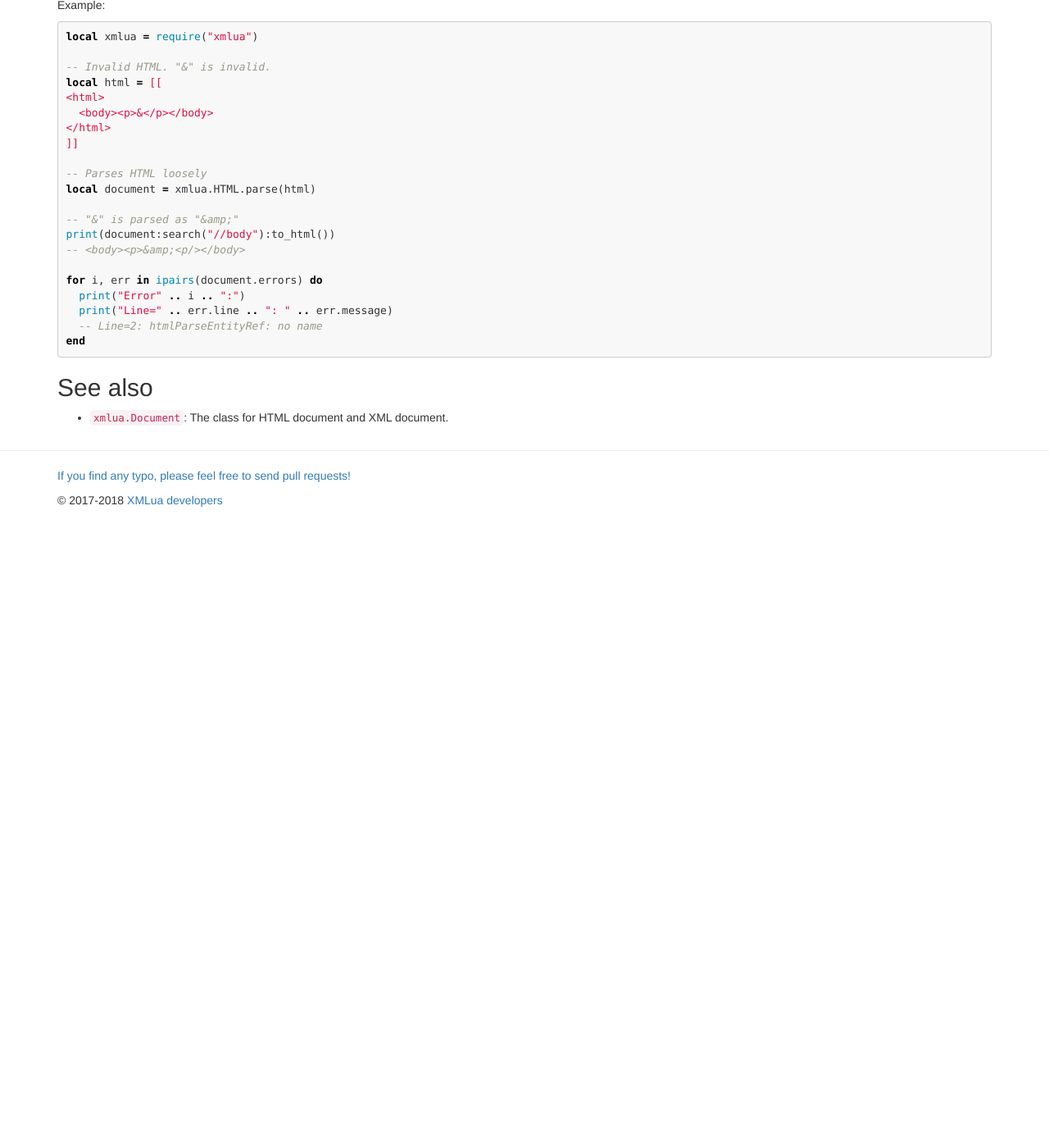
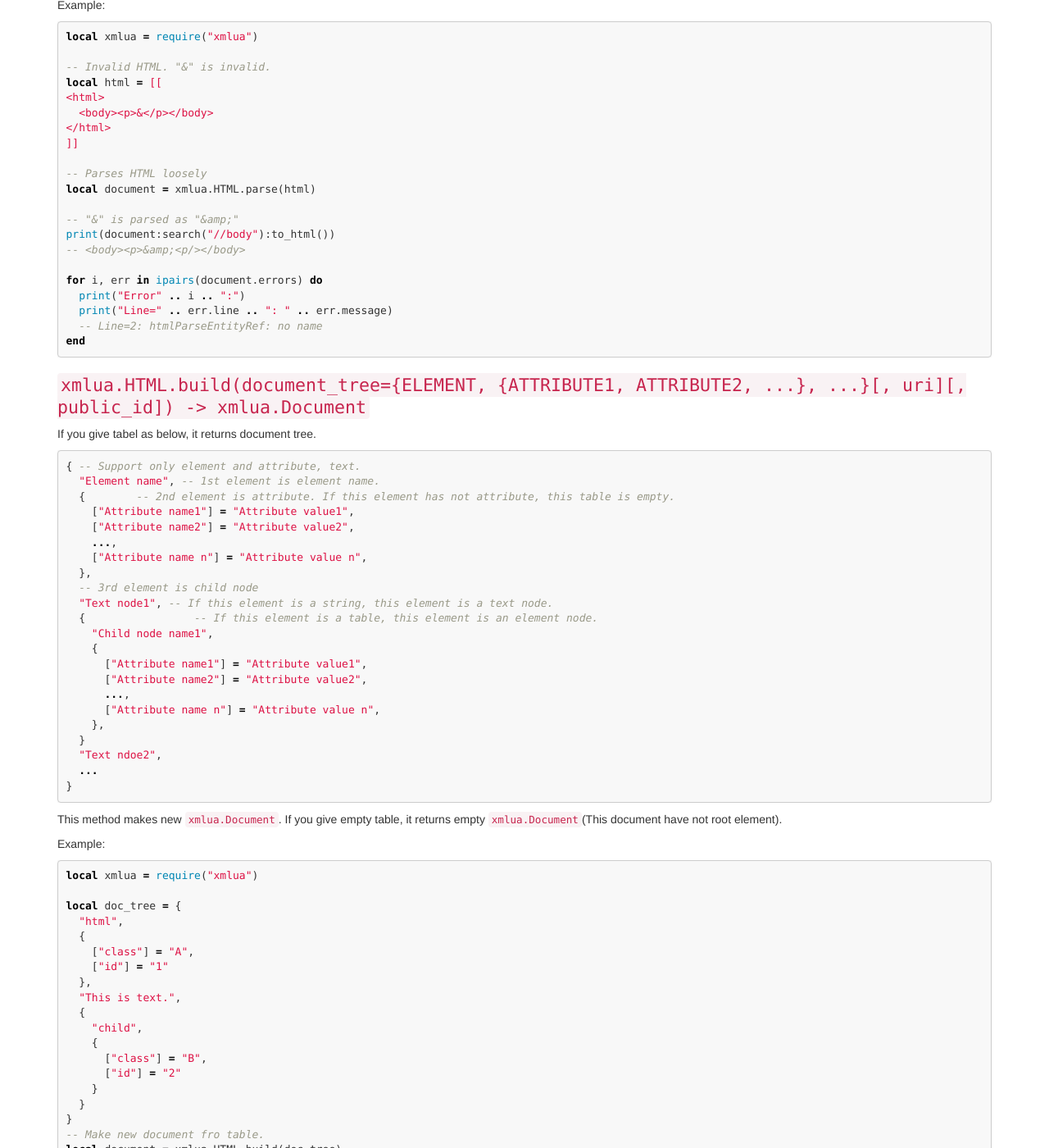
Before and after one commit to LuaDist-testing/xmlua, a Jekyll site: the page built from docs/reference/html.md, in a window 1280 px wide and 1400 px high, scrolled down 1801 px. Shown: the whole window at 82% size. Built offline with Jekyll 4.4.1, drawn with Linux system fonts in a browser that asks for light colours; before the commit the page ends 2431 px from its top, so only the background shows below that; some of the changed text lies outside the part shown.

````diff
--- a/docs/reference/html.md
+++ b/docs/reference/html.md
@@ -126,6 +126,102 @@ for i, err in ipairs(document.errors) do
 end
 ```
 
+### `xmlua.HTML.build(document_tree={ELEMENT, {ATTRIBUTE1, ATTRIBUTE2, ...}, ...}[, uri][, public_id]) -> xmlua.Document` {#build}
+
+If you give tabel as below, it returns document tree.
+
+```lua
+{ -- Support only element and attribute, text.
+  "Element name", -- 1st element is element name.
+  {        -- 2nd element is attribute. If this element has not attribute, this table is empty.
+    ["Attribute name1"] = "Attribute value1",
+    ["Attribute name2"] = "Attribute value2",
+    ...,
+    ["Attribute name n"] = "Attribute value n",
+  },
+  -- 3rd element is child node
+  "Text node1", -- If this element is a string, this element is a text node.
+  {                 -- If this element is a table, this element is an element node.
+    "Child node name1",
+    {
+      ["Attribute name1"] = "Attribute value1",
+      ["Attribute name2"] = "Attribute value2",
+      ...,
+      ["Attribute name n"] = "Attribute value n",
+    },
+  }
+  "Text ndoe2",
+  ...
+}
+```
+
+This method makes new `xmlua.Document`.
+If you give empty table, it returns empty `xmlua.Document`(This document have not root element).
+
+Example:
+
+```lua
+local xmlua = require("xmlua")
+
+local doc_tree = {
+  "html",
+  {
+    ["class"] = "A",
+    ["id"] = "1"
+  },
+  "This is text.",
+  {
+    "child",
+    {
+      ["class"] = "B",
+      ["id"] = "2"
+    }
+  }
+}
+-- Make new document fro table.
+local document = xmlua.HTML.build(doc_tree)
+print(document:to_html())
+-- <!DOCTYPE html PUBLIC "-//W3C//DTD HTML 4.0 Transitional//EN" "http://www.w3.org/TR/REC-html40/loose.dtd">
+-- <html></html>
+```
+
+You can also specify the external subset of DTD with system id or public id as below.
+
+Example:
+
+```lua
+-- Specify external subset with system id
+local uri = "file:///usr/local/share/test.dtd"
+tree = {"html"}
+document = xmlua.HTML.build(tree, uri)
+print(document:to_html())
+-- <!DOCTYPE html SYSTEM "file:///usr/local/share/test.dtd">
+-- <html></html>
+
+
+-- Specify external subset with public id
+local uri = "http://www.w3.org/TR/html4/strict.dtd"
+local public_id = "-//W3C//DTD HTML 4.01//EN"
+tree = {"html"}
+document = xmlua.HTML.build(tree, uri, public_id)
+print(document:to_html())
+-- <!DOCTYPE html PUBLIC "-//W3C//DTD HTML 4.01//EN" "http://www.w3.org/TR/html4/strict.dtd">
+-- <html></html>
+```
+
+If you don't specify the external subset of DTD, DTD use default as below.
+
+Example:
+
+```lua
+-- Don't specify the external subset of DTD
+tree = {"html"}
+document = xmlua.HTML.build(tree)
+print(document:to_html())
+-- <!DOCTYPE html PUBLIC "-//W3C//DTD HTML 4.0 Transitional//EN" "http://www.w3.org/TR/REC-html40/loose.dtd">
+-- <html></html>
+```
+
 ## See also
 
   * [`xmlua.Document`][document]: The class for HTML document and XML document.
````
Also changed, not shown: docs/ja/news/index.md (+13 -0 lines), docs/ja/reference/html.md (+96 -0 lines), docs/news/index.md (+6 -0 lines), 12 other files.
